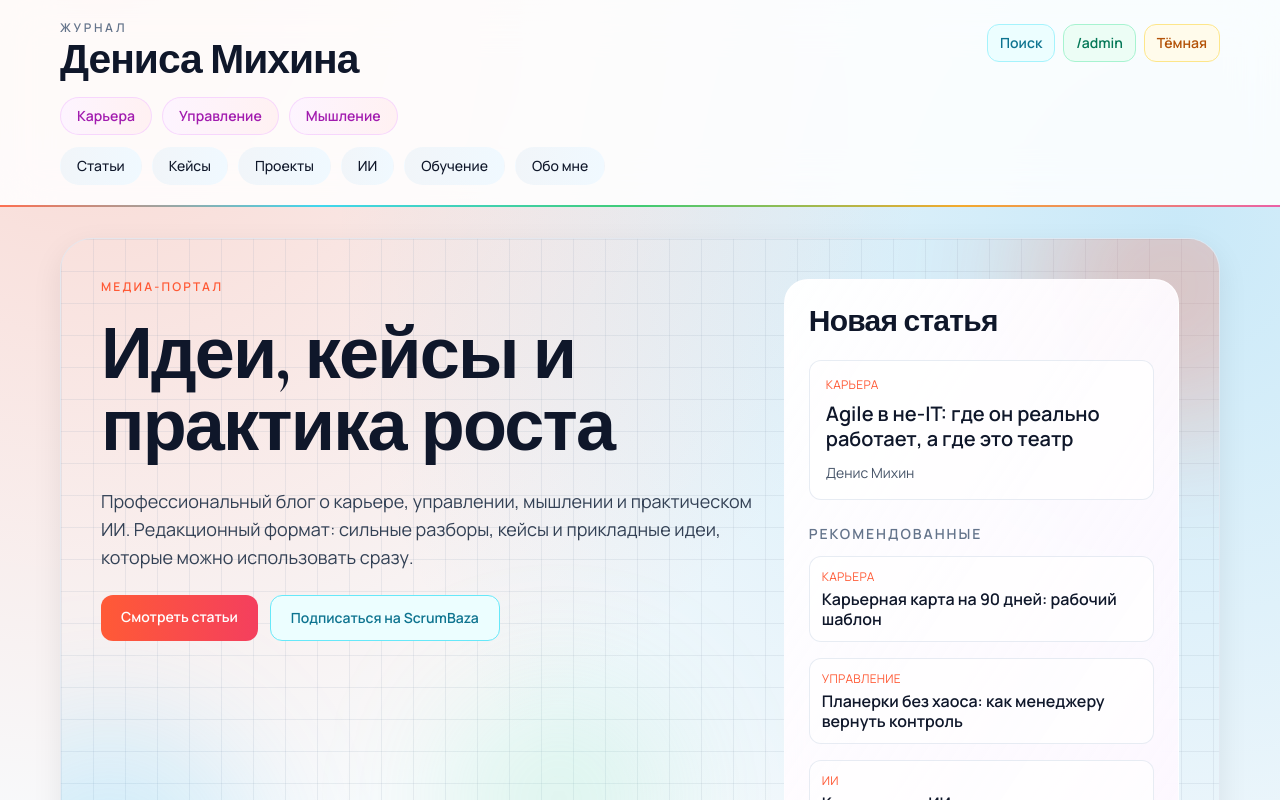
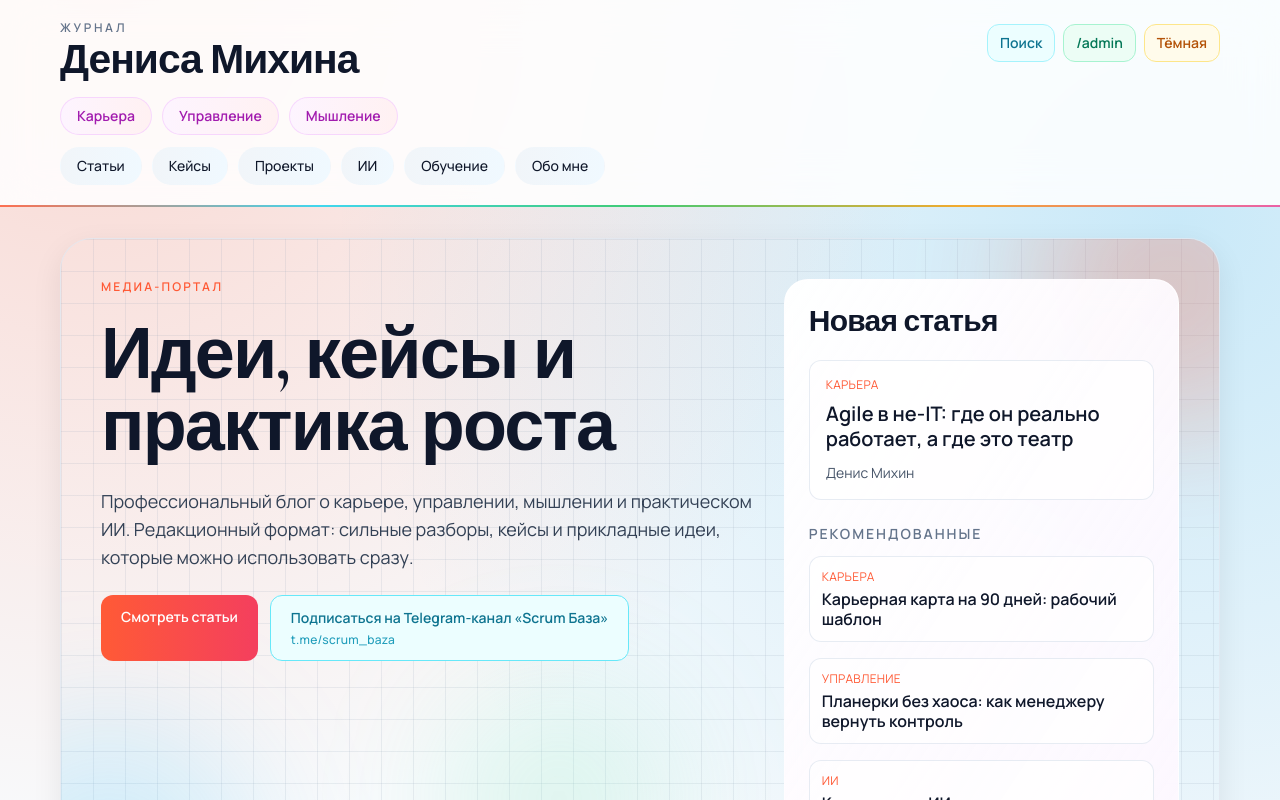
Before and after one commit to digitalmikhin-code/denis-journal, a Next.js app: page / in a window 1280 px wide. Shown: the top 800 px of the page. Built offline with nearby package versions, Linux system fonts and the light colour scheme; no server answers.

Commit message:
Clarify Telegram channel CTAs and unify channel URL

```diff
--- a/app/page.tsx
+++ b/app/page.tsx
@@ -1,7 +1,7 @@
 import Link from "next/link";
 import { ArticleCard } from "@/components/article-card";
 import { LocalPostsFeed } from "@/components/local-posts-feed";
-import { CATEGORY_LABELS } from "@/lib/constants";
+import { CATEGORY_LABELS, TELEGRAM_CHANNEL_URL } from "@/lib/constants";
 import { getFeaturedArticles, getLatestArticles } from "@/lib/content";
 
 export default function HomePage(): JSX.Element {
@@ -34,10 +34,15 @@ export default function HomePage(): JSX.Element {
                 Смотреть статьи
               </Link>
               <Link
-                href="https://t.me/ScrumBaza"
-                className="rounded-xl border border-cyan-300 bg-cyan-50 px-5 py-3 text-sm font-semibold text-cyan-700 hover:border-cyan-500 dark:border-cyan-800 dark:bg-cyan-950/40 dark:text-cyan-300"
+                href={TELEGRAM_CHANNEL_URL}
+                target="_blank"
+                rel="noopener noreferrer"
+                className="rounded-xl border border-cyan-300 bg-cyan-50 px-5 py-3 text-sm font-semibold text-cyan-700 transition hover:-translate-y-px hover:border-cyan-500 dark:border-cyan-800 dark:bg-cyan-950/40 dark:text-cyan-300"
               >
-                Подписаться на ScrumBaza
+                Подписаться на Telegram-канал «Scrum База»
+                <span className="mt-1 block text-xs font-medium tracking-wide text-cyan-600/90 dark:text-cyan-300/80">
+                  t.me/scrum_baza
+                </span>
               </Link>
             </div>
           </div>
--- a/app/training/page.tsx
+++ b/app/training/page.tsx
@@ -3,6 +3,7 @@ import Link from "next/link";
 import { MDXRemote } from "next-mdx-remote/rsc";
 import remarkGfm from "remark-gfm";
 import { mdxComponents } from "@/components/mdx-components";
+import { TELEGRAM_CHANNEL_URL } from "@/lib/constants";
 import { getPageContent } from "@/lib/content";
 
 export const metadata: Metadata = {
@@ -33,10 +34,12 @@ export default function TrainingPage(): JSX.Element {
           Напиши в Telegram, разберем вашу задачу и подберем формат обучения.
         </p>
         <Link
-          href="https://t.me/ScrumBaza"
+          href={TELEGRAM_CHANNEL_URL}
+          target="_blank"
+          rel="noopener noreferrer"
           className="mt-4 inline-flex rounded-xl bg-brand px-5 py-3 text-sm font-semibold text-white hover:bg-brand-dark"
         >
-          Написать в ScrumBaza
+          Написать в Telegram-канал «Scrum База»
         </Link>
       </section>
     </div>
--- a/lib/constants.ts
+++ b/lib/constants.ts
@@ -4,6 +4,7 @@ export const SITE_DESCRIPTION =
 export const DEFAULT_AUTHOR = "Денис Михин";
 export const SITE_URL =
   process.env.NEXT_PUBLIC_SITE_URL?.replace(/\/$/, "") || "https://example.com";
+export const TELEGRAM_CHANNEL_URL = "https://t.me/scrum_baza";
 
 export const CATEGORY_LABELS = {
   career: "Карьера",
```
